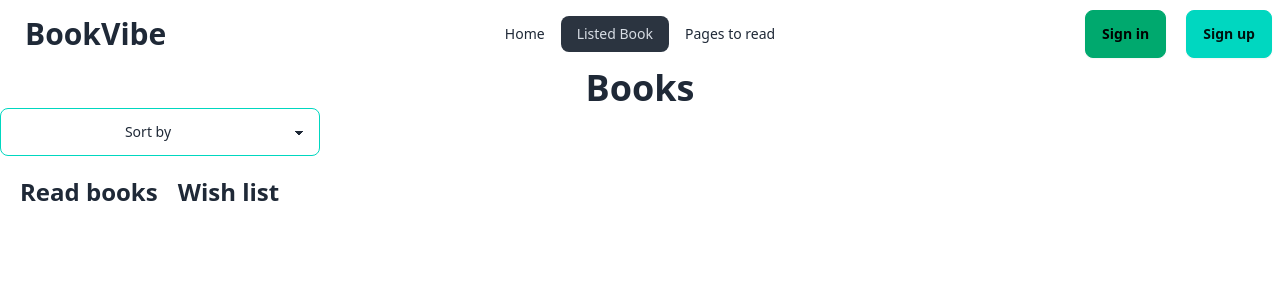
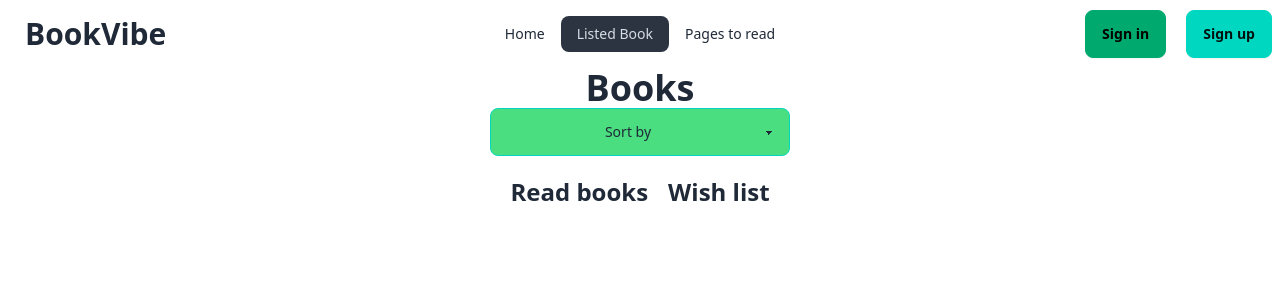
Before and after one commit to Abdullah3d/Book-vibe-repo, a React (Vite) app: page /listed in a window 1280 px wide. Shown: the top 300 px of the page. Built offline with nearby package versions, Linux system fonts and the light colour scheme.

Commit message:
added new section

```diff
--- a/package.json
+++ b/package.json
@@ -16,6 +16,7 @@
     "react-dom": "^18.2.0",
     "react-icons": "^5.0.1",
     "react-router-dom": "^6.22.3",
+    "recharts": "^2.12.3",
     "sort-by": "^1.2.0"
   },
   "devDependencies": {
--- a/src/components/ListedBook/ListedBook.jsx
+++ b/src/components/ListedBook/ListedBook.jsx
@@ -3,10 +3,10 @@ import { NavLink } from "react-router-dom";
 const ListedBook = () => {
 
     return (
-        <div>
+        <div className=" grid justify-center">
             <h1 className="text-center text-4xl font-extrabold">Books</h1>
-            <select className="select select-accent text-center w-full max-w-xs">
-                <option className="text-center">Sort by</option>
+            <select  className=" select select-accent text-center w-full max-w-xs bg-green-400">
+                <option disabled selected>Sort by</option>
                 <option>Rating</option>
                 <option>NUmber of pages</option>
                 <option>Publish year</option>
--- a/src/components/PageToReas/PageToRead.jsx
+++ b/src/components/PageToReas/PageToRead.jsx
@@ -1,8 +1,20 @@
+import { Bar, BarChart, CartesianGrid, Legend, Tooltip, XAxis, YAxis } from "recharts";
+
 
 const PageToRead = () => {
+    const storedDataString = localStorage.getItem("read");
+    let storedData = JSON.parse(storedDataString) || [];
+    console.log(storedData)
     return (
         <div>
-            <h2>Graph wiil be here</h2>
+            <BarChart width={730} height={250} data={storedData}>
+                <CartesianGrid strokeDasharray="3 3" />
+                <XAxis dataKey="name" />
+                <YAxis />
+                <Tooltip />
+                <Legend />
+                <Bar dataKey="total" fill="#8884d8" />
+            </BarChart>
         </div>
     );
 };
```
Also changed, not shown: 1 other file (tests, documents, lock files or other folders).
